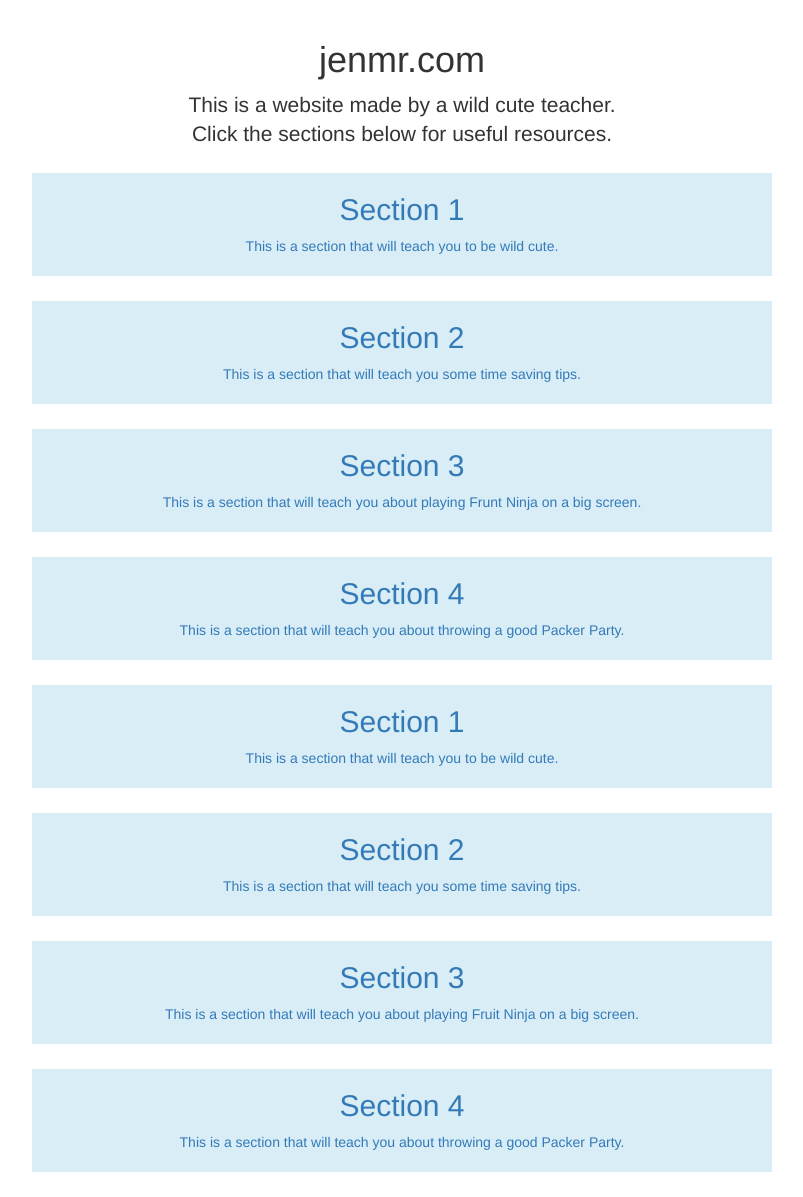
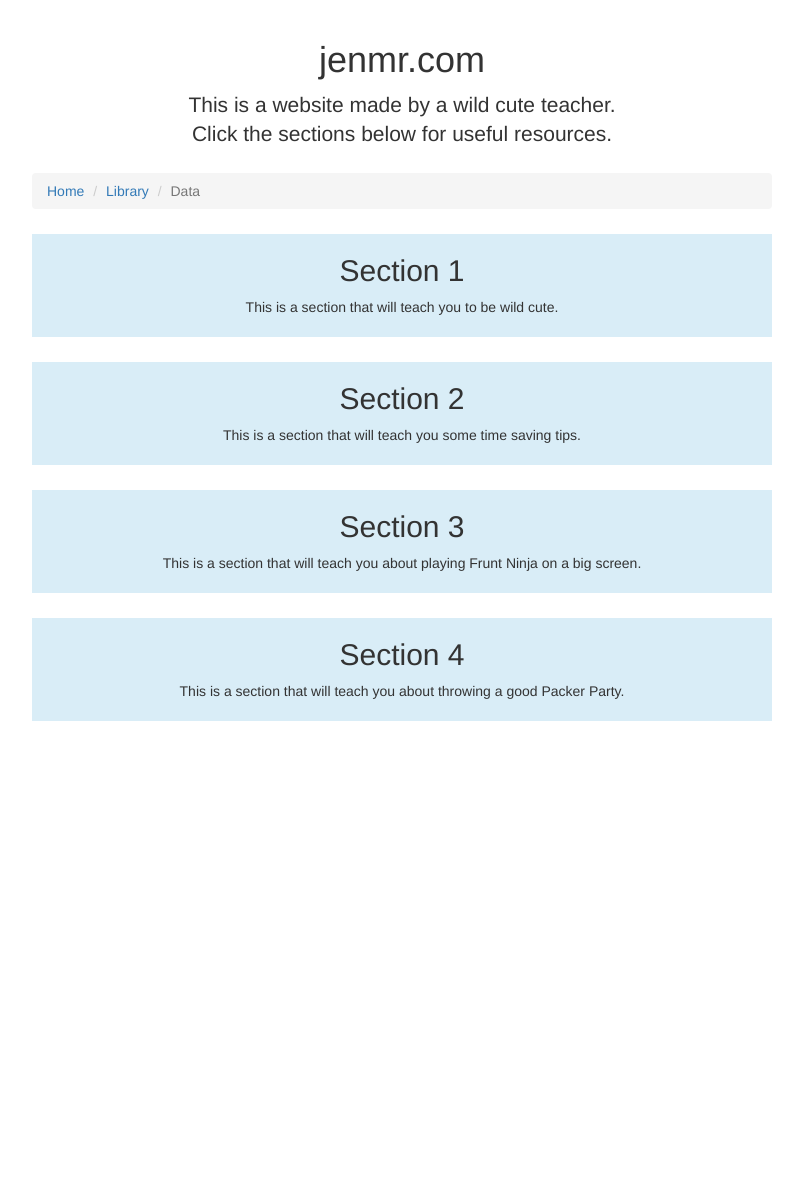
Before and after one commit to brianrainey/jenmr.com, a Jekyll site: the page built from index.html, in a window 1280 px wide. Shown: the whole page, without its empty margins (238-1041 px from the left). Built offline with Jekyll 4.4.1, drawn with Linux system fonts in a browser that asks for light colours; nearby versions of some CDN libraries; after the commit the page ends 900 px from its top, so only the background shows below that.

Commit message:
Layout tweaks and breadcrumbs

```diff
--- a/_includes/link.html
+++ b/_includes/link.html
@@ -1,6 +1,6 @@
 <div class="bg-info">
-  <a href="{{ include.url}}">
-    <h2>{{ include.title }}</h2>
-    <p>{{ include.description }}</p>
+  <a href="{{ link.href }}">
+    <h2>{{ link.title }}</h2>
+    <p>{{ link.description }}</p>
   </a>
 </div>
--- a/index.html
+++ b/index.html
@@ -2,36 +2,12 @@
 layout: default
 ---
 
+<ol class="breadcrumb">
+  <li><a href="#">Home</a></li>
+  <li><a href="#">Library</a></li>
+  <li class="active">Data</li>
+</ol>
+
 {% for link in site.data.links %}
-<div class="bg-info">
-  <a href="{{ link.href }}">
-    <h2>{{ link.title }}</h2>
-    <p>{{ link.description }}</p>
-  </a>
-</div>
+{% include link.html %}
 {% endfor %}
-
-<div class="bg-info">
-  <a href="#">
-    <h2>Section 1</h2>
-    <p>This is a section that will teach you to be wild cute.</p>
-  </a>
-</div>
-<div class="bg-info">
-  <a href="">
-    <h2>Section 2</h2>
-    <p>This is a section that will teach you some time saving tips.</p>
-  </a>
-</div>
-<div class="bg-info">
-  <a href="#">
-    <h2>Section 3</h2>
-    <p>This is a section that will teach you about playing Fruit Ninja on a big screen.</p>
-  </a>
-</div>
-<div class="bg-info">
-  <a href="#">
-    <h2>Section 4</h2>
-    <p>This is a section that will teach you about throwing a good Packer Party.</p>
-  </a>
-</div>
--- a/style.css
+++ b/style.css
@@ -8,10 +8,15 @@
   text-align: center;
 }
 
+.site-content ol {
+  margin: 25px 200px;
+}
+
 .bg-info a {
   display:block;
   width: 100%;
   height: 100%;
+  color: inherit;
 }
 
 .bg-info h2 {
```
Also changed, not shown: _data/links.yml (line endings or trailing spaces).
